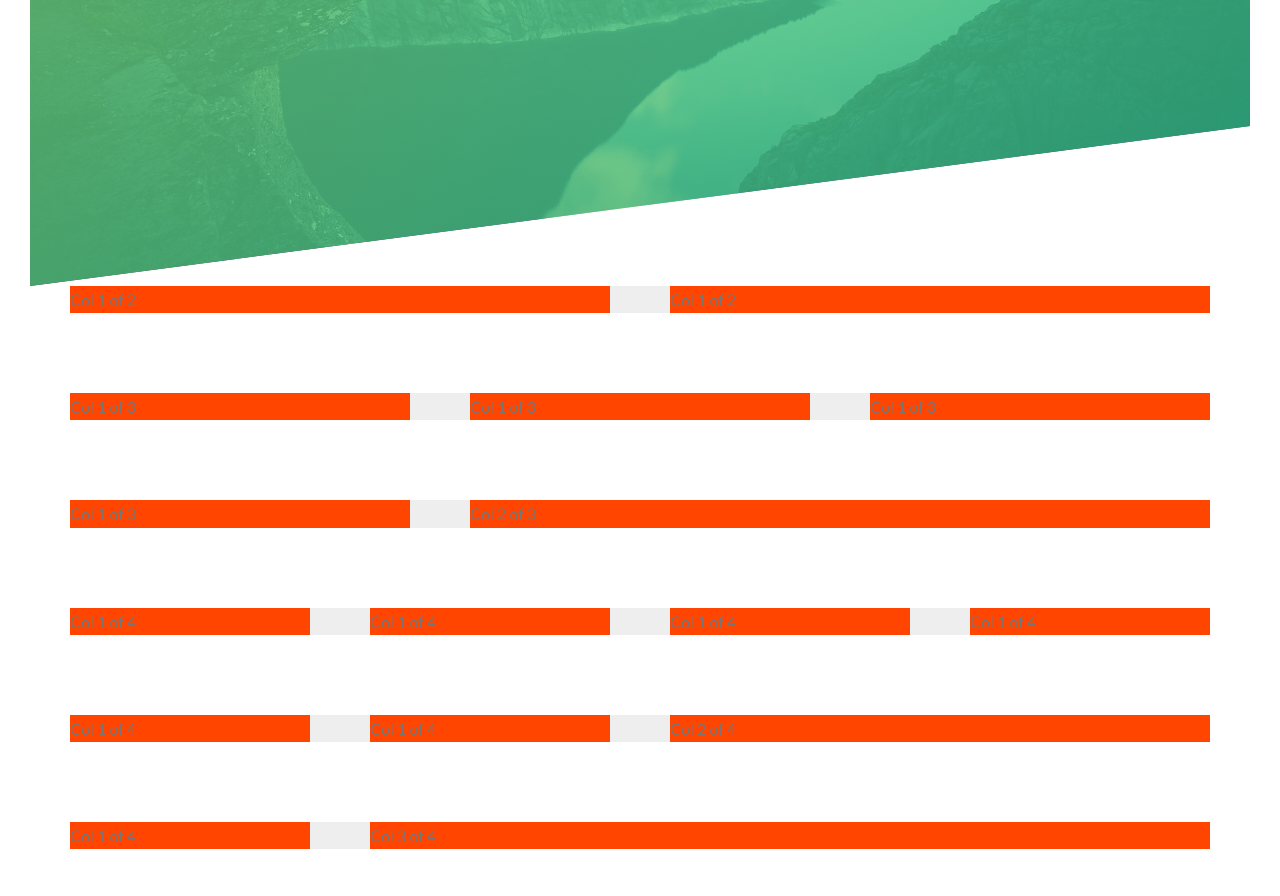
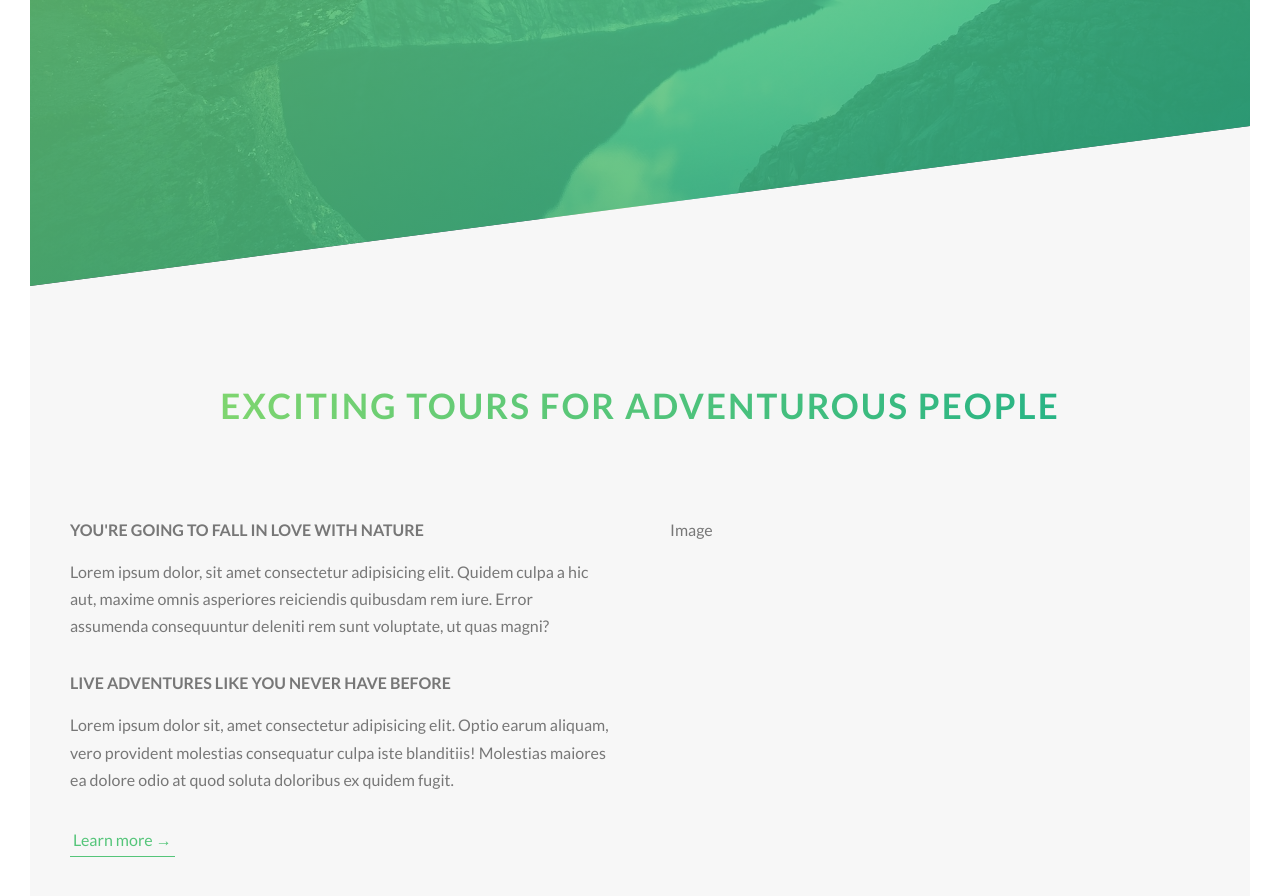
Before and after one commit to DucLS/NatoursProject, a website: page index.html in a window 1280 px wide. Shown: the part 504-1400 px from the top of the page. Drawn offline with Linux system fonts and the light colour scheme.

Commit message:
Building section about

```diff
--- a/index.html
+++ b/index.html
@@ -28,41 +28,39 @@
         <a href="#" class="btn btn--white btn--animated">Discover our tours</a>
       </div>
     </header>
+    <main>
+      <section class="section-about">
+        <div class="u-center-text u-margin-bottom-big">
+          <h2 class="heading-secondary">
+            Exciting tours for adventurous people
+          </h2>
+        </div>
 
-    <section class="grid-test">
-      <div class="row">
-        <div class="col-1-of-2">Col 1 of 2</div>
-        <div class="col-1-of-2">Col 1 of 2</div>
-      </div>
-
-      <div class="row">
-        <div class="col-1-of-3">Col 1 of 3</div>
-        <div class="col-1-of-3">Col 1 of 3</div>
-        <div class="col-1-of-3">Col 1 of 3</div>
-      </div>
-
-      <div class="row">
-        <div class="col-1-of-3">Col 1 of 3</div>
-        <div class="col-2-of-3">Col 2 of 3</div>
-      </div>
-
-      <div class="row">
-        <div class="col-1-of-4">Col 1 of 4</div>
-        <div class="col-1-of-4">Col 1 of 4</div>
-        <div class="col-1-of-4">Col 1 of 4</div>
-        <div class="col-1-of-4">Col 1 of 4</div>
-      </div>
-
-      <div class="row">
-        <div class="col-1-of-4">Col 1 of 4</div>
-        <div class="col-1-of-4">Col 1 of 4</div>
-        <div class="col-2-of-4">Col 2 of 4</div>
-      </div>
-
-      <div class="row">
-        <div class="col-1-of-4">Col 1 of 4</div>
-        <div class="col-3-of-4">Col 3 of 4</div>
-      </div>
-    </section>
+        <div class="row">
+          <div class="col-1-of-2">
+            <h3 class="heading-tertiary u-margin-bottom-small">
+              You're going to fall in love with nature
+            </h3>
+            <p class="paragraph">
+              Lorem ipsum dolor, sit amet consectetur adipisicing elit. Quidem
+              culpa a hic aut, maxime omnis asperiores reiciendis quibusdam rem
+              iure. Error assumenda consequuntur deleniti rem sunt voluptate, ut
+              quas magni?
+            </p>
+            <h3 class="heading-tertiary u-margin-bottom-small">
+              Live adventures like you never have before
+            </h3>
+            <p class="paragraph">
+              Lorem ipsum dolor sit, amet consectetur adipisicing elit. Optio
+              earum aliquam, vero provident molestias consequatur culpa iste
+              blanditiis! Molestias maiores ea dolore odio at quod soluta
+              doloribus ex quidem fugit.
+            </p>
+            <a href="#" class="btn-text">Learn more &rarr;</a>
+          </div>
+          <div class="col-1-of-2">Image</div>
+        </div>
+      </section>
+    </main>
   </body>
 </html>
--- a/sass/abstracts/_variables.scss
+++ b/sass/abstracts/_variables.scss
@@ -1,10 +1,15 @@
 $color-primary: #55c57a;
 $color-primary-light: #7ed56f;
 $color-primary-dark: #28b485;
+
 $color-gray-dark: #777;
 $color-white: #fff;
 $color-black: #000;
 
+$color-grey-light-1: #f7f7f7;
+
+$default-font-size: 1.6rem;
+
 $grid-width: 114rem;
 $gutter-vertical: 8rem;
 $gutter-horizontal: 6rem;
--- a/sass/base/_typography.scss
+++ b/sass/base/_typography.scss
@@ -1,7 +1,7 @@
 body {
   font-family: "Lato", sans-serif;
   font-weight: 400;
-  font-size: 1.6rem;
+  font-size: $default-font-size;
   line-height: 1.7;
   color: $color-gray-dark;
   padding: 30px;
@@ -31,3 +31,39 @@ body {
     animation: moveInRight 1s ease-out;
   }
 }
+
+.heading-secondary {
+  font-size: 3.5rem;
+  text-transform: uppercase;
+  font-weight: 700;
+  display: inline-block;
+  background-image: linear-gradient(
+    to right,
+    $color-primary-light,
+    $color-primary-dark
+  );
+  background-clip: text;
+  -webkit-background-clip: text;
+  color: transparent;
+  letter-spacing: 0.2rem;
+  transition: all 0.2s;
+
+  &:hover {
+    transform: skewY(2deg) skewX(15deg) scale(1.1);
+    text-shadow: 0.5rem 1rem 2rem rgba($color-black, 0.2);
+  }
+}
+
+.heading-tertiary {
+  font-size: $default-font-size;
+  font-weight: 700;
+  text-transform: uppercase;
+}
+
+.paragraph {
+  font-size: $default-font-size;
+
+  &:not(:last-child) {
+    margin-bottom: 3rem;
+  }
+}
--- a/sass/base/_utilities.scss
+++ b/sass/base/_utilities.scss
@@ -0,0 +1,15 @@
+.u-center-text {
+  text-align: center;
+}
+
+.u-margin-bottom-big {
+  margin-bottom: 8rem;
+}
+
+.u-margin-bottom-medium {
+  margin-bottom: 4rem;
+}
+
+.u-margin-bottom-small {
+  margin-bottom: 1.5rem;
+}
--- a/sass/components/_button.scss
+++ b/sass/components/_button.scss
@@ -53,3 +53,28 @@
     animation-fill-mode: backwards;
   }
 }
+
+.btn-text {
+  &:link,
+  &:visited {
+    font-size: $default-font-size;
+    color: $color-primary;
+    display: inline-block;
+    text-decoration: none;
+    border-bottom: 1px solid $color-primary;
+    padding: 3px;
+    transition: all 0.2s;
+  }
+
+  &:hover {
+    background-color: $color-primary;
+    color: $color-white;
+    box-shadow: 0 1rem 2rem rgba($color-black, 0.15);
+    transform: translateY(-2px);
+  }
+
+  &:active {
+    box-shadow: 0 0.5rem 1rem rgba($color-black, 0.15);
+    transform: translateY(0px);
+  }
+}
--- a/sass/layout/_grid.scss
+++ b/sass/layout/_grid.scss
@@ -1,6 +1,5 @@
 .row {
   max-width: $grid-width;
-  background-color: #eee;
   margin: 0 auto;
 
   &:not(:last-child) {
@@ -10,7 +9,6 @@
   @include clearfix;
 
   [class^="col-"] {
-    background-color: orangered;
     float: left;
 
     &:not(:last-child) {
--- a/sass/pages/_home.scss
+++ b/sass/pages/_home.scss
@@ -0,0 +1,5 @@
+.section-about {
+  background-color: $color-grey-light-1;
+  padding: 25rem 0;
+  margin-top: -20vh;
+}
```
Also changed, not shown: css/style.css.
